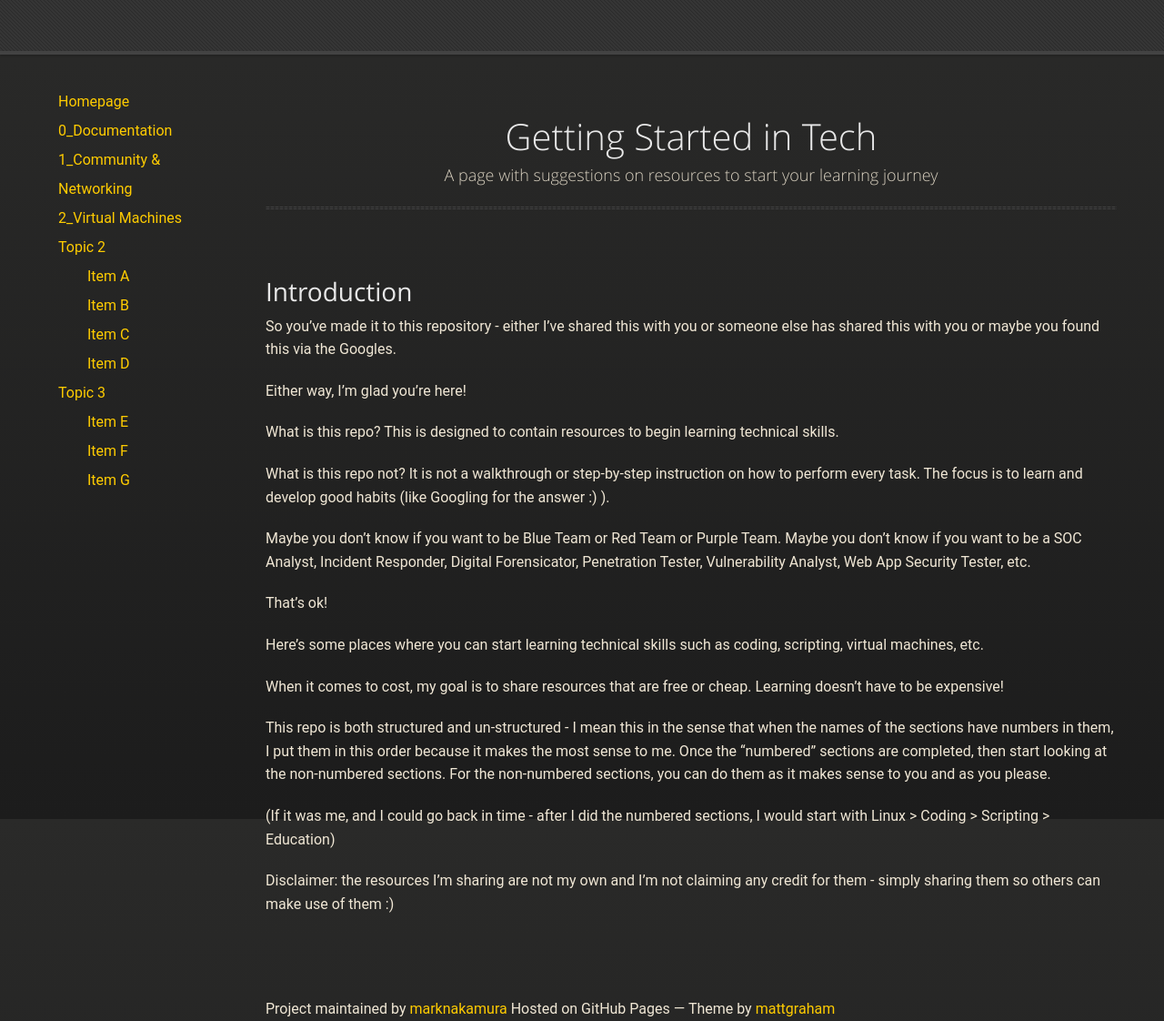
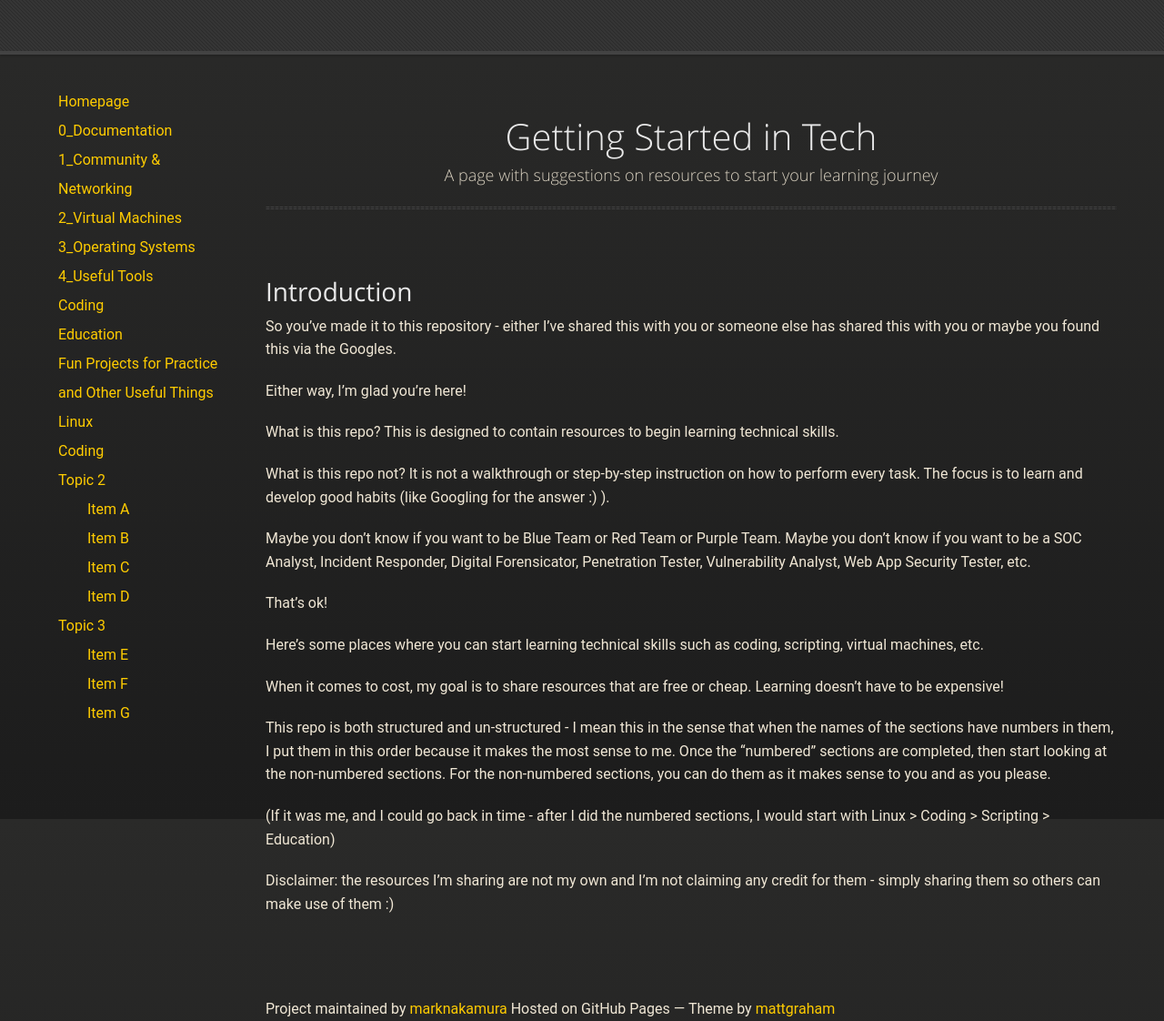
Before and after one commit to marknakamura/getting-started-in-tech, a Jekyll site: the page built from index.md, in a window 1280 px wide and 1122 px high. Shown: the whole window at 91% size. Built offline with Jekyll 4.4.1, drawn with Linux system fonts in a browser that asks for light colours; our own code applies the rules of GitHub Pages for plain Markdown files.

Commit message:
Update default.html

```diff
--- a/_layouts/default.html
+++ b/_layouts/default.html
@@ -25,6 +25,13 @@
         <li><a href="0_Documentation.html">0_Documentation</a></li>
         <li><a href="1_Community-Networking.html">1_Community & Networking</a></li>
         <li><a href="2_Virtual-Machines.html">2_Virtual Machines</a></li>
+        <li><a href="3_Operating-Systems.html">3_Operating Systems</a></li>
+        <li><a href="4_Useful-Tools.html">4_Useful Tools</a></li>
+        <li><a href="Coding.html">Coding</a></li>
+        <li><a href="Education.html">Education</a></li>
+        <li><a href="Fun-Projects-for-Practice-and-Other-Useful-Things.html">Fun Projects for Practice and Other Useful Things</a></li>
+        <li><a href="Linux.html">Linux</a></li>
+        <li><a href="Scripting.html">Coding</a></li>
         <li>
           <a href="#topic2">Topic 2</a>
           <ul>
```
